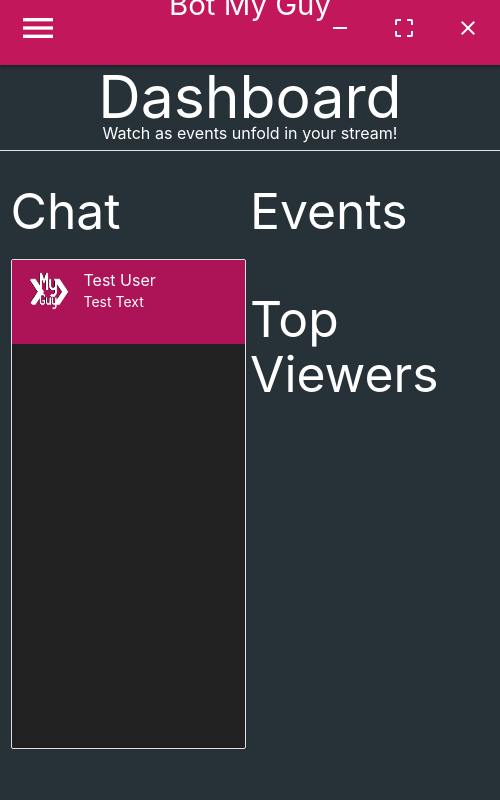
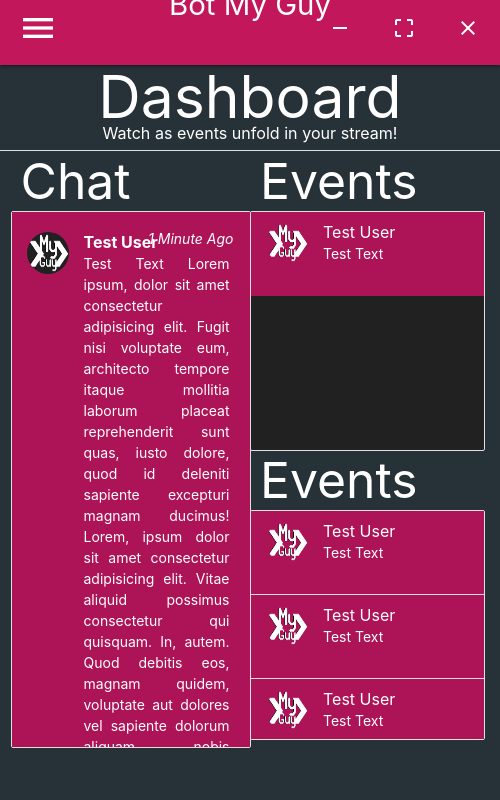
Before and after one commit to CodeDigital/botmyguy, an Electron app: page user-interface/home/template.html in a window 500 px wide. Drawn offline with nearby package versions, Linux system fonts and the light colour scheme; no server answers.

Commit message:
Dashboard Progress 1

```diff
--- a/user-interface/home/template.html
+++ b/user-interface/home/template.html
@@ -44,7 +44,7 @@
 
   <!-- Menu -->
 
-    <ul id="slide-out" class="sidenav pink darken-4">
+    <ul id="slide-out" class="sidenav blue darken-2">
       <li class="white-text center-align">
         <br>
         <!-- <img src="../assets/img/logo-white.png" style="width: 60%; margin-bottom: -45px;margin-top: -20px;" alt=""> -->
@@ -71,7 +71,7 @@
           <i class="large material-icons left">eject</i> Disconnect</button>
       </li>
       <br>
-      <li class="indigo darken-2">
+      <li class="blue darken-4">
         <a href="dashboard.html" class="white-text"><i class="material-icons white-text">dashboard</i> Dashboard</a>
       </li>
       <li>
@@ -130,29 +130,73 @@
           <h6>Watch as events unfold in your stream!</h6>
           <div class="divider"></div>
     </div>
-  <div>
-    <div class="row">
+
+  <div style="margin-top: -30px; margin-bottom: 0px;margin-left: auto;margin-right: auto;">
+    <div class="row" style="overflow-y: hidden;margin-top: 0px;">
       <div class="col s6" style="padding-right: -100px;">
-        <h2>Chat</h2>
-        <ul class="collection grey darken-4" style="width: 47vw;height: calc(100vh - 310px);overflow-y:auto; ">
+        <h2 style="margin-left: 10px;margin-bottom: -5px;">Chat</h2>
+        <ul class="collection grey darken-4" style="width: 48vw;height: calc(100vh - 263px);overflow-y:auto; ">
           <li class="collection-item avatar pink darken-3">
-            <img src="../assets/img/logo-white.png" alt="" class="circle">
-            <!-- <h6 class="title">Test User</h6> -->
-            <span class="title">Test User</span>
-            <p>Test Text</p>
+            <img src="../assets/img/logo-white.png" alt="" class="circle grey darken-4" style="margin-top: 10px;">
+                        <!-- <h6 class="title">Test User</h6> -->
+            <span class="title" style="margin-top: 10px;display:block;"><b>Test User</b></span>
+            <p style="text-align: justify;">Test Text Lorem ipsum, dolor sit amet consectetur adipisicing elit. Fugit nisi voluptate eum, architecto tempore itaque mollitia laborum placeat reprehenderit sunt quas, iusto dolore, quod id deleniti sapiente excepturi magnam ducimus!
+              Lorem, ipsum dolor sit amet consectetur adipisicing elit. Vitae aliquid possimus consectetur qui quisquam. In, autem. Quod debitis eos, magnam quidem, voluptate aut dolores vel sapiente dolorum aliquam nobis assumenda.
+              Lorem ipsum dolor sit amet consectetur adipisicing elit. Consectetur vitae non sed ipsum totam voluptate enim quidem explicabo. Qui dicta, exercitationem aperiam aliquid reiciendis repudiandae et minima quas reprehenderit voluptatem!
+            </p>
+            <i class="secondary-content white-text">1 Minute Ago</i>
           </li>
         </ul>
       </div>
-      <div class="col s6">
+      <div class="col s6" style="margin-bottom: 0px;">
         <div class="row">
-          <h2>Events</h2>
+          <h2 style="margin-left: 10px;margin-bottom: -5px;">Events</h2>
+          <ul class="collection grey darken-4" style="width: 47vw;height: calc(50vh - 160px);overflow-y:auto; ">
+            <li class="collection-item avatar pink darken-3">
+              <img src="../assets/img/logo-white.png" alt="" class="circle">
+              <!-- <h6 class="title">Test User</h6> -->
+              <span class="title">Test User</span>
+              <p>Test Text</p>
+            </li>
+          </ul>
         </div>
-        <div class="row">
-          <h2>Top Viewers</h2>
+        <div class="row" style="margin-top: -45px;margin-bottom: 0px;">
+          <h2 style="margin-left: 10px;margin-bottom: -5px;">Events</h2>
+          <ul class="collection grey darken-4" style="width: 47vw;height: calc(50vh - 170px);overflow-y:auto; ">
+            <li class="collection-item avatar pink darken-3">
+              <img src="../assets/img/logo-white.png" alt="" class="circle">
+              <!-- <h6 class="title">Test User</h6> -->
+              <span class="title">Test User</span>
+              <p>Test Text</p>
+            </li>
+            <li class="collection-item avatar pink darken-3">
+              <img src="../assets/img/logo-white.png" alt="" class="circle">
+              <!-- <h6 class="title">Test User</h6> -->
+              <span class="title">Test User</span>
+              <p>Test Text</p>
+            </li>
+            <li class="collection-item avatar pink darken-3">
+              <img src="../assets/img/logo-white.png" alt="" class="circle">
+              <!-- <h6 class="title">Test User</h6> -->
+              <span class="title">Test User</span>
+              <p>Test Text</p>
+            </li>
+            <li class="collection-item avatar pink darken-3">
+              <img src="../assets/img/logo-white.png" alt="" class="circle">
+              <!-- <h6 class="title">Test User</h6> -->
+              <span class="title">Test User</span>
+              <p>Test Text</p>
+            </li>
+            <li class="collection-item avatar pink darken-3">
+              <img src="../assets/img/logo-white.png" alt="" class="circle">
+              <!-- <h6 class="title">Test User</h6> -->
+              <span class="title">Test User</span>
+              <p>Test Text</p>
+            </li>
+          </ul>
         </div>
       </div>
     </div>
-
   </div>
 
 
```
